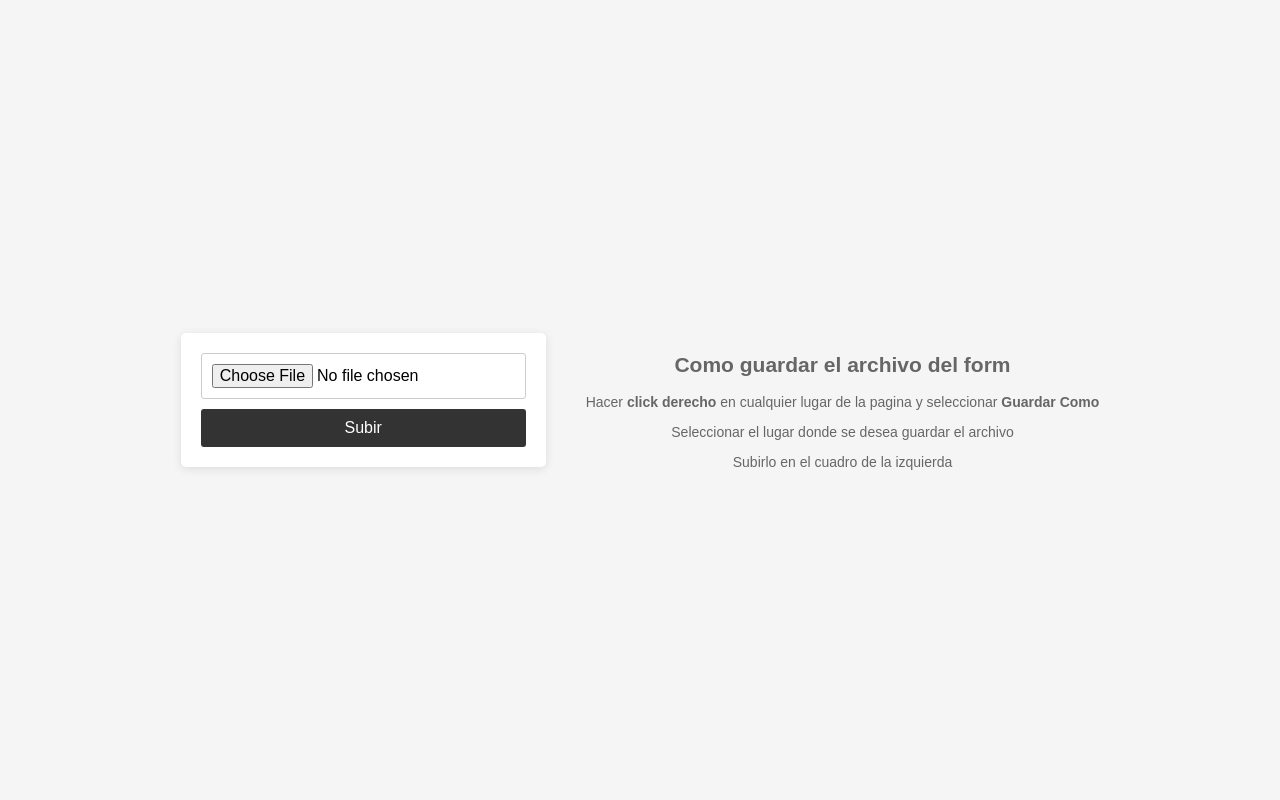
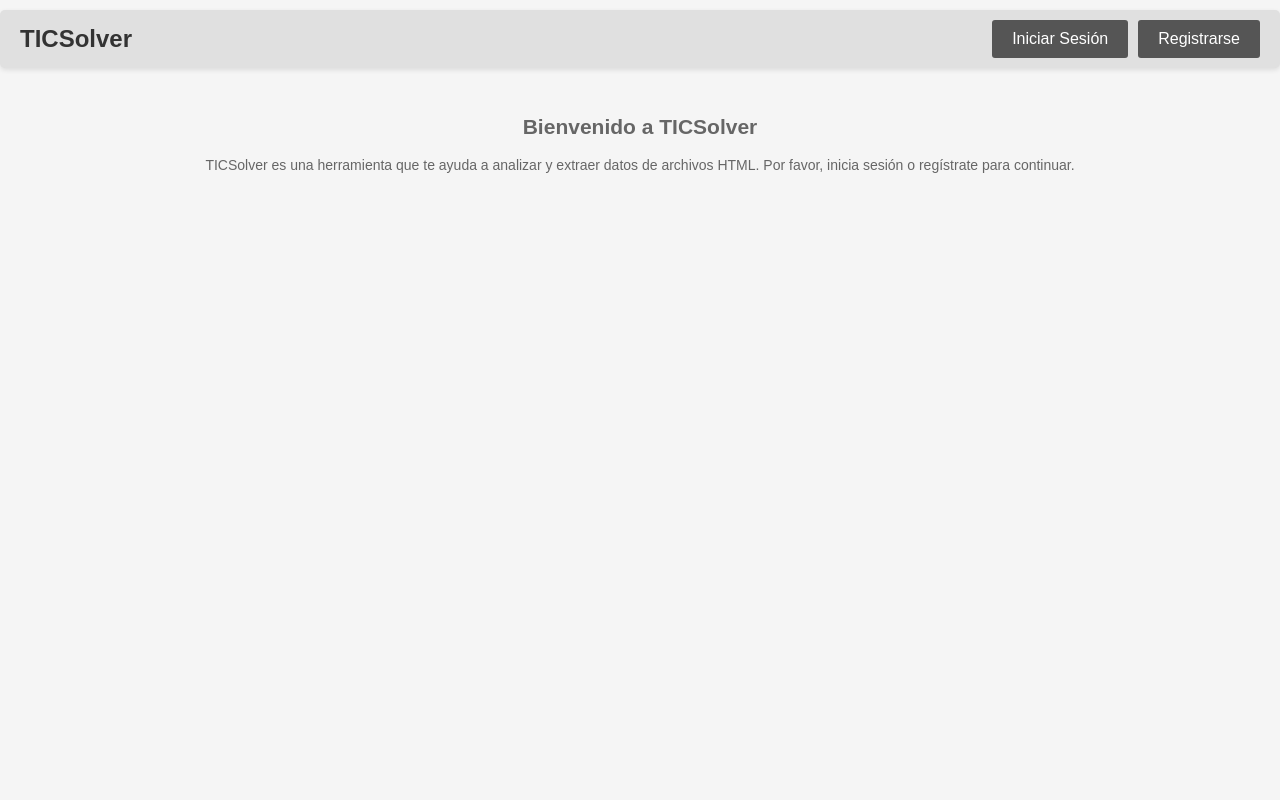
Before and after one commit to Defeeeee/TICSolver, a Flask app: page / in a window 1280 px wide. Run offline with Flask 3, Linux system fonts and the light colour scheme.

Commit message:
feat(new UI): Added new ui

```diff
--- a/server.py
+++ b/server.py
@@ -1,25 +1,40 @@
 import os
+import json
 import tempfile
-
 from flask import Flask, render_template, request, redirect, url_for
+from flask_sqlalchemy import SQLAlchemy
+from flask_login import LoginManager, login_user, login_required, logout_user, current_user
+from werkzeug.security import generate_password_hash, check_password_hash
 
 import TICSolver
+from models import db, User, History
 
 app = Flask(__name__)
 app.config['UPLOAD_FOLDER'] = tempfile.gettempdir()
+app.config['SQLALCHEMY_DATABASE_URI'] = "postgresql://default:JdcNLQ8b5xyY@ep-shiny-surf-a4imudfy-pooler.us-east-1.aws.neon.tech:5432/verceldb?sslmode=require"
+app.config['SQLALCHEMY_TRACK_MODIFICATIONS'] = False
+app.secret_key = os.urandom(24)  # Set a secret key for session management
 
+db.init_app(app)
+
+login_manager = LoginManager()
+login_manager.init_app(app)
+login_manager.login_view = 'login'
+
+@login_manager.user_loader
+def load_user(user_id):
+    return User.query.get(int(user_id))
 
 @app.route('/favicon.ico')
 def favicon():
     return redirect(url_for('static', filename='favicon.ico'))
 
-
 @app.route('/', methods=['GET', 'POST'])
 def ticsolver():
     return render_template('upload.html')
 
-
 @app.route('/results', methods=['POST'])
+@login_required
 def results():
     if request.method == 'POST':
         try:
@@ -34,6 +49,9 @@ def results():
                 os.remove(file_path)
                 if rowpag_data:
                     correct_answers = TICSolver.extract_correct_answers(rowpag_data)
+                    history_entry = History(user_id=current_user.id, file_name=file.filename, result=json.dumps(correct_answers))
+                    db.session.add(history_entry)
+                    db.session.commit()
                     return render_template('results.html', answers=correct_answers)
                 else:
                     return "Error: No data extracted from the file."
@@ -42,7 +60,42 @@ def results():
         except Exception as e:
             return render_template('error.html', isNotFound=("codec can't decode" in str(e)))
 
+@app.route('/register', methods=['GET', 'POST'])
+def register():
+    if request.method == 'POST':
+        username = request.form['username']
+        password = request.form['password']
+        hashed_password = generate_password_hash(password, method='pbkdf2:sha256')
+        new_user = User(username=username, password=hashed_password)
+        db.session.add(new_user)
+        db.session.commit()
+        return redirect(url_for('login'))
+    return render_template('register.html')
 
+@app.route('/login', methods=['GET', 'POST'])
+def login():
+    if request.method == 'POST':
+        username = request.form['username']
+        password = request.form['password']
+        user = User.query.filter_by(username=username).first()
+        if user and check_password_hash(user.password, password):
+            login_user(user)
+            return redirect(url_for('ticsolver'))
+    return render_template('login.html')
+
+@app.route('/logout')
+@login_required
+def logout():
+    logout_user()
+    return redirect(url_for('ticsolver'))
+
+@app.route('/history')
+@login_required
+def history():
+    user_history = History.query.filter_by(user_id=current_user.id).all()
+    return render_template('history.html', history=user_history)
 
 if __name__ == '__main__':
+    with app.app_context():
+        db.create_all()  # Create database tables if they do not exist
     app.run(debug=True)
--- a/static/css/upload.css
+++ b/static/css/upload.css
@@ -3,10 +3,53 @@ body {
     margin: 0;
     padding: 0;
     display: flex;
-    justify-content: center;
+    flex-direction: column;
     align-items: center;
     min-height: 100vh;
     background-color: #f5f5f5; /* Light gray background */
+}
+
+.navbar {
+    width: calc(100% - 40px); /* Add margins on both sides */
+    background-color: #e0e0e0; /* Lighter gray background */
+    color: #333; /* Dark text */
+    display: flex;
+    justify-content: space-between;
+    align-items: center;
+    padding: 10px 20px;
+    margin: 10px 20px; /* Margins on both sides */
+    box-shadow: 0 2px 5px rgba(0, 0, 0, 0.1); /* Subtle shadow for seamless integration */
+    border-radius: 5px; /* Rounded corners */
+}
+
+.navbar-brand {
+    font-size: 24px;
+    font-weight: bold;
+}
+
+.navbar-links {
+    display: flex;
+    align-items: center;
+    gap: 10px;
+}
+
+.navbar-user {
+    margin-right: 10px;
+}
+
+.navbar-btn {
+    padding: 10px 20px;
+    border: none;
+    border-radius: 3px;
+    background-color: #555; /* Slightly darker gray */
+    color: #fff; /* White text */
+    text-decoration: none;
+    font-size: 16px;
+    cursor: pointer; /* Indicate clickable button */
+}
+
+.navbar-btn:hover {
+    background-color: #333; /* Darken button on hover */
 }
 
 .upload-form {
@@ -16,23 +59,21 @@ body {
     border-radius: 5px;
     background-color: #fff; /* White form background */
     box-shadow: 0 2px 10px rgba(0, 0, 0, 0.1); /* Subtle shadow */
+    margin-top: 20px;
 }
 
-.file-input {
+.file-input, .submit-btn {
     padding: 10px;
     border: 1px solid #ccc; /* Light gray border */
     border-radius: 3px;
     margin-bottom: 10px;
     font-size: 16px;
+    text-align: center;
 }
 
 .submit-btn {
-    padding: 10px 20px;
-    border: none;
-    border-radius: 3px;
     background-color: #333; /* Dark gray button */
     color: #fff; /* White button text */
-    font-size: 16px;
     cursor: pointer; /* Indicate clickable button */
 }
 
@@ -45,29 +86,23 @@ body {
     text-align: center;
     font-size: 14px;
     color: #666;
-    padding-left: 40px;
 }
 
 /* For screens smaller than 768px, stack the form and instructions vertically */
 @media (max-width: 768px) {
-    body {
+    .navbar {
         flex-direction: column;
-        padding: 0 20px; /* Add padding to the sides of the screen */
+        align-items: flex-start;
+    }
+
+    .navbar-links {
+        flex-direction: column;
+        align-items: flex-start;
+        gap: 5px;
     }
 
     .upload-form {
         width: 100%; /* Make the form take up the full width of its container */
         box-sizing: border-box; /* Include padding and border in element's total width and height */
     }
-
-    .instructions {
-        padding-left: 0;
-    }
 }
-
-/* For screens larger than 768px, place the form and instructions side by side */
-@media (min-width: 769px) {
-    body {
-        flex-direction: row;
-    }
-}
--- a/templates/upload.html
+++ b/templates/upload.html
@@ -7,6 +7,19 @@
     <link rel="stylesheet" href="../static/css/upload.css">
 </head>
 <body>
+    <nav class="navbar">
+        <div class="navbar-brand">TICSolver</div>
+        <div class="navbar-links">
+            {% if current_user.is_authenticated %}
+                <span class="navbar-user">Hello, {{ current_user.username }}</span>
+                <a href="{{ url_for('logout') }}" class="navbar-btn">Cerrar Sesión</a>
+            {% else %}
+                <a href="{{ url_for('login') }}" class="navbar-btn">Iniciar Sesión</a>
+                <a href="{{ url_for('register') }}" class="navbar-btn">Registrarse</a>
+            {% endif %}
+        </div>
+    </nav>
+    {% if current_user.is_authenticated %}
         <form action="/results" method="POST" enctype="multipart/form-data" class="upload-form">
             <input type="file" name="file" class="file-input">
             <input type="submit" value="Subir" class="submit-btn">
@@ -17,5 +30,11 @@
             <p>Seleccionar el lugar donde se desea guardar el archivo</p>
             <p>Subirlo en el cuadro de la izquierda</p>
         </div>
+    {% else %}
+        <div class="instructions">
+            <h2>Bienvenido a TICSolver</h2>
+            <p>TICSolver es una herramienta que te ayuda a analizar y extraer datos de archivos HTML. Por favor, inicia sesión o regístrate para continuar.</p>
+        </div>
+    {% endif %}
 </body>
 </html>
```
Also changed, not shown: models.py (added, +16 -0 lines), static/css/login.css (added, +42 -0 lines), static/css/register.css (added, +42 -0 lines), templates/login.html (added, +16 -0 lines), templates/register.html (added, +16 -0 lines), 2 other files. Lines whose indentation alone changed are shown as unchanged.
